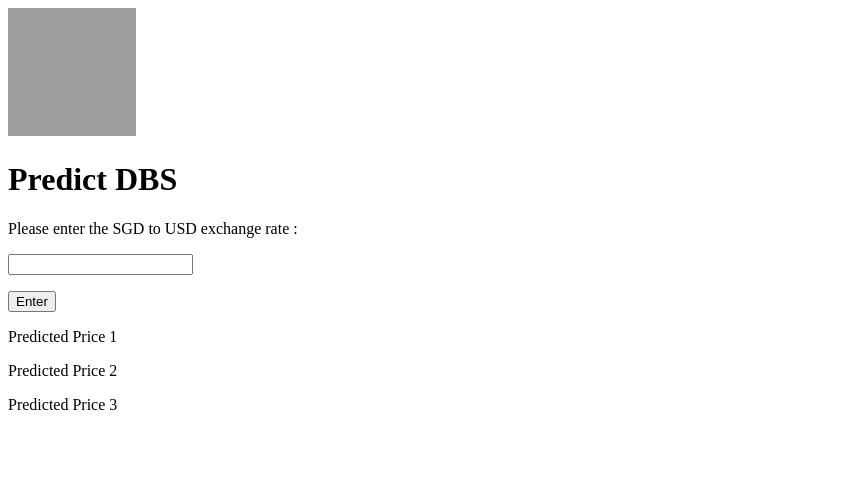
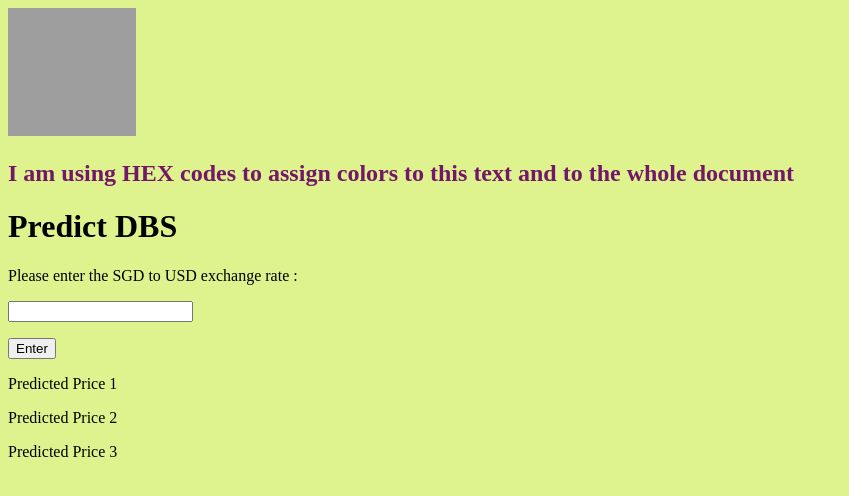
Before and after one commit to fayeho/DBS1902, a Flask app: page / in a window 1280 px wide. Shown: the top 496 px of the page, without its empty margins (0-849 px from the left). Run offline with Flask 2, Linux system fonts and the light colour scheme; grey boxes are pictures that could not be loaded.

Commit message:
Update index.html

```diff
--- a/templates/index.html
+++ b/templates/index.html
@@ -9,6 +9,13 @@
 <body>
     <img src="https://icatcare.org/app/uploads/2018/07/Thinking-of-getting-a-cat.png" alt="Photo of 1 cat"
     style="width:128px; height:128px;">
+
+    <body bgcolor="#def28d">
+
+<h2 style="color: #731768;">
+ I am using HEX codes to assign colors to this text and to the whole document
+</h2>
+
     <h1> Predict DBS </h1>
     <form action = "/" method ="post">
     <p> Please enter the SGD to USD exchange rate : </p>
```
